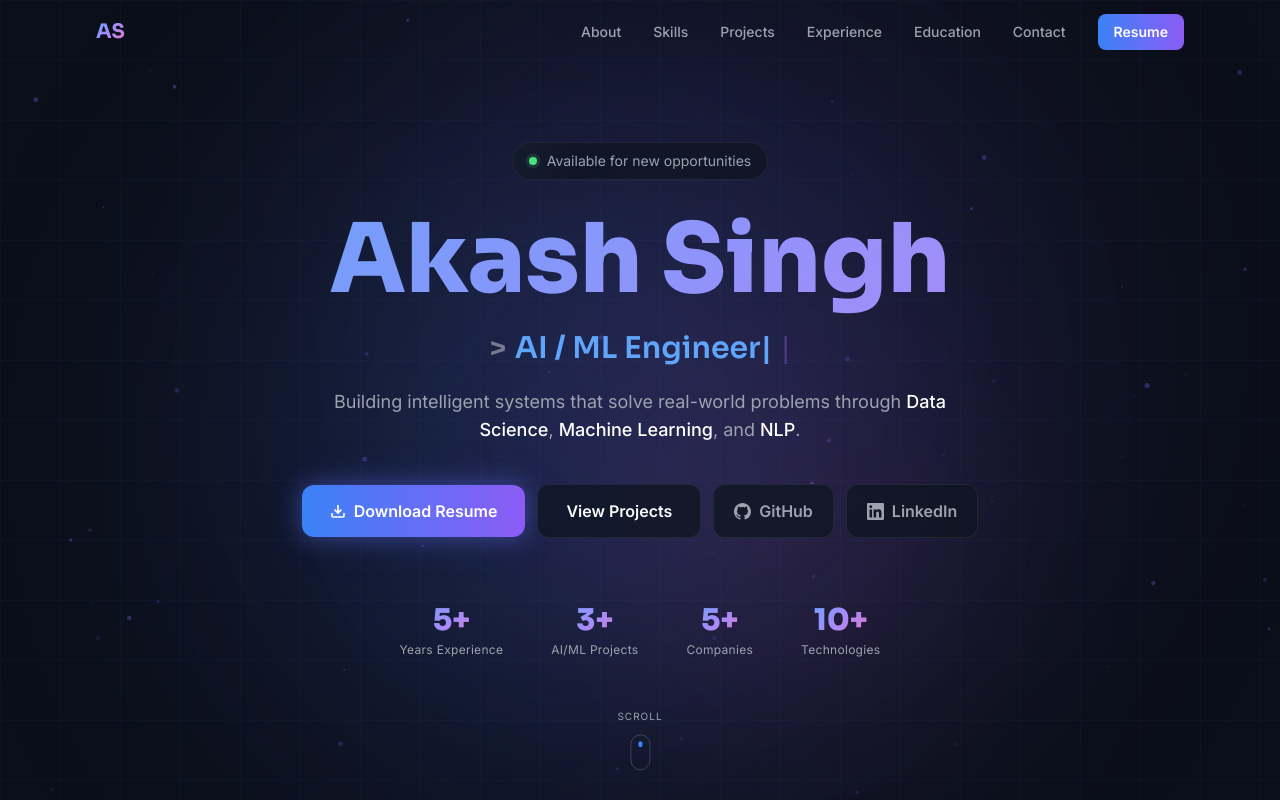
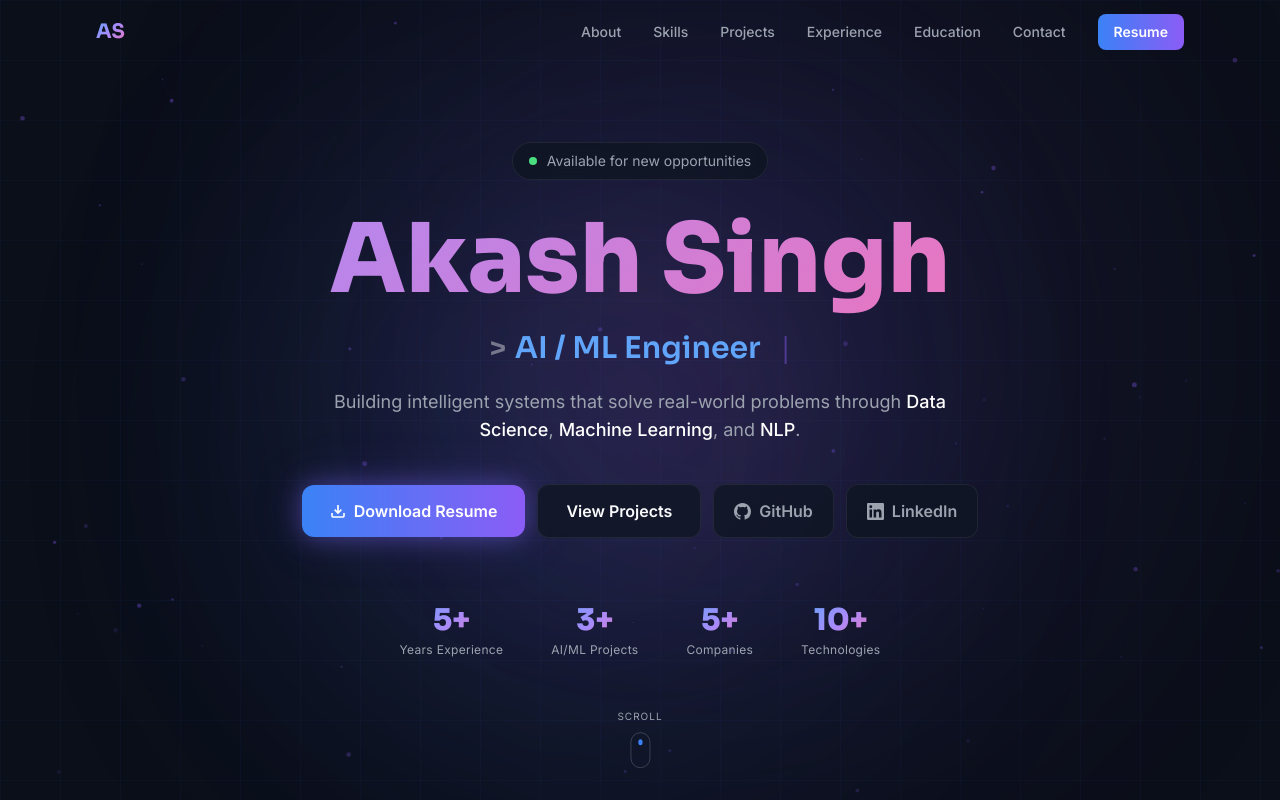
Before and after one commit to Rajputakash10-ux/skyportfolio-web, a Next.js app: page / in a window 1280 px wide. Shown: the top 800 px of the page. Built offline with nearby package versions, Linux system fonts and the light colour scheme.

Commit message:
perf: remove loader, fix non-composited animations, improve accessibility

```diff
--- a/next.config.mjs
+++ b/next.config.mjs
@@ -1,4 +1,21 @@
 /** @type {import('next').NextConfig} */
-const nextConfig = {};
+const nextConfig = {
+  async headers() {
+    return [
+      {
+        source: "/(.*)",
+        headers: [
+          { key: "X-Content-Type-Options", value: "nosniff" },
+          { key: "X-Frame-Options", value: "DENY" },
+          { key: "X-XSS-Protection", value: "1; mode=block" },
+        ],
+      },
+      {
+        source: "/resume.pdf",
+        headers: [{ key: "Cache-Control", value: "public, max-age=31536000, immutable" }],
+      },
+    ];
+  },
+};
 
 export default nextConfig;
--- a/src/app/globals.css
+++ b/src/app/globals.css
@@ -130,6 +130,22 @@
   100% { transform: translateY(100vh); opacity: 0; }
 }
 
+@keyframes orb-pulse-blue {
+  0%, 100% { opacity: 0.15; transform: scale(1); }
+  50%       { opacity: 0.25; transform: scale(1.15); }
+}
+@keyframes orb-pulse-purple {
+  0%, 100% { opacity: 0.12; transform: scale(1); }
+  50%       { opacity: 0.2;  transform: scale(1.2); }
+}
+@keyframes orb-pulse-pink {
+  0%, 100% { opacity: 0.08; transform: scale(1) translate(-50%, -50%); }
+  50%       { opacity: 0.14; transform: scale(1.1) translate(-50%, -50%); }
+}
+.orb-blue   { opacity: 0.15; will-change: transform, opacity; animation: orb-pulse-blue   8s ease-in-out infinite; }
+.orb-purple { opacity: 0.12; will-change: transform, opacity; animation: orb-pulse-purple 10s ease-in-out infinite 2s; }
+.orb-pink   { opacity: 0.08; will-change: transform, opacity; animation: orb-pulse-pink    6s ease-in-out infinite 1s; }
+
 @layer utilities {
   .text-balance { text-wrap: balance; }
 }
--- a/src/app/layout.tsx
+++ b/src/app/layout.tsx
@@ -3,8 +3,8 @@
 import "./globals.css";
 import type { ReactNode } from "react";
 
-const inter = Inter({ subsets: ["latin"], variable: "--font-inter" });
-const sora = Sora({ subsets: ["latin"], variable: "--font-sora", weight: ["300","400","600","700","800"] });
+const inter = Inter({ subsets: ["latin"], variable: "--font-inter", display: "swap" });
+const sora = Sora({ subsets: ["latin"], variable: "--font-sora", weight: ["300","400","600","700","800"], display: "swap" });
 
 export const metadata: Metadata = {
   title: "Akash Singh | Data Scientist & AI/ML Engineer",
--- a/src/app/page.tsx
+++ b/src/app/page.tsx
@@ -1,8 +1,4 @@
-"use client";
-import { useState, useEffect } from "react";
-import { motion, AnimatePresence } from "framer-motion";
 import dynamic from "next/dynamic";
-
 import Navbar from "@/components/Navbar";
 import ScrollProgress from "@/components/ScrollProgress";
 import BackToTop from "@/components/BackToTop";
@@ -18,47 +14,8 @@
 
 const ParticleBackground = dynamic(() => import("@/components/ParticleBackground"), { ssr: false });
 
-function Loader() {
+export default function Home() {
   return (
-    <motion.div
-      exit={{ opacity: 0 }}
-      transition={{ duration: 0.4 }}
-      className="fixed inset-0 z-[9999] bg-[#0B0F19] flex flex-col items-center justify-center gap-5"
-    >
-      {/* Spinning ring */}
-      <div className="relative w-16 h-16">
-        <motion.div
-          animate={{ rotate: 360 }}
-          transition={{ duration: 1.2, repeat: Infinity, ease: "linear" }}
-          className="absolute inset-0 rounded-full border-[3px] border-transparent border-t-[#3B82F6] border-r-[#8B5CF6]"
-        />
-        <div className="absolute inset-2 rounded-full bg-[#0B0F19] flex items-center justify-center text-xl">
-          🤖
-        </div>
-      </div>
-      <motion.p
-        animate={{ opacity: [0.5, 1, 0.5] }}
-        transition={{ duration: 1.5, repeat: Infinity }}
-        className="font-sora font-bold text-base gradient-text tracking-wide"
-      >
-        Akash Singh
-      </motion.p>
-      <p className="text-[#9CA3AF] text-xs tracking-widest uppercase">Loading Portfolio...</p>
-    </motion.div>
-  );
-}
-
-export default function Home() {
-  const [loading, setLoading] = useState(true);
-  useEffect(() => {
-    const t = setTimeout(() => setLoading(false), 1600);
-    return () => clearTimeout(t);
-  }, []);
-
-  return (
-    <>
-      <AnimatePresence>{loading && <Loader />}</AnimatePresence>
-      {!loading && (
     <>
       <ScrollProgress />
       <ParticleBackground />
@@ -76,7 +33,5 @@
       <Footer />
       <BackToTop />
     </>
-      )}
-    </>
   );
 }
--- a/src/components/ParticleBackground.tsx
+++ b/src/components/ParticleBackground.tsx
@@ -88,7 +88,7 @@
     <canvas
       ref={canvasRef}
       className="fixed inset-0 pointer-events-none z-0"
-      style={{ opacity: 0.6 }}
+      style={{ opacity: 0.6, willChange: "transform" }}
     />
   );
 }
--- a/src/sections/Hero.tsx
+++ b/src/sections/Hero.tsx
@@ -22,23 +22,11 @@
         }}
       />
 
-      {/* Gradient orbs */}
+      {/* Gradient orbs — CSS animations to avoid non-composited JS animations */}
       <div className="absolute inset-0 overflow-hidden pointer-events-none">
-        <motion.div
-          animate={{ scale: [1, 1.15, 1], opacity: [0.15, 0.25, 0.15] }}
-          transition={{ duration: 8, repeat: Infinity, ease: "easeInOut" }}
-          className="absolute top-1/4 left-1/4 w-[500px] h-[500px] bg-[#3B82F6] rounded-full blur-[140px]"
-        />
-        <motion.div
-          animate={{ scale: [1, 1.2, 1], opacity: [0.12, 0.2, 0.12] }}
-          transition={{ duration: 10, repeat: Infinity, ease: "easeInOut", delay: 2 }}
-          className="absolute bottom-1/4 right-1/4 w-[500px] h-[500px] bg-[#8B5CF6] rounded-full blur-[140px]"
-        />
-        <motion.div
-          animate={{ scale: [1, 1.1, 1], opacity: [0.08, 0.14, 0.08] }}
-          transition={{ duration: 6, repeat: Infinity, ease: "easeInOut", delay: 1 }}
-          className="absolute top-1/2 left-1/2 -translate-x-1/2 -translate-y-1/2 w-72 h-72 bg-[#EC4899] rounded-full blur-[120px]"
-        />
+        <div className="orb-blue absolute top-1/4 left-1/4 w-[500px] h-[500px] bg-[#3B82F6] rounded-full blur-[140px]" />
+        <div className="orb-purple absolute bottom-1/4 right-1/4 w-[500px] h-[500px] bg-[#8B5CF6] rounded-full blur-[140px]" />
+        <div className="orb-pink absolute top-1/2 left-1/2 -translate-x-1/2 -translate-y-1/2 w-72 h-72 bg-[#EC4899] rounded-full blur-[120px]" />
       </div>
 
       {/* Main content */}
@@ -110,17 +98,19 @@
           <a
             href="https://github.com/Rajputakash10-ux"
             target="_blank" rel="noopener noreferrer"
+            aria-label="GitHub profile"
             className="px-5 py-3.5 rounded-xl font-semibold glass border border-white/10 hover:border-white/25 hover:scale-105 transition-all duration-200 flex items-center gap-2 text-[#9CA3AF] hover:text-white"
           >
-            <svg width="17" height="17" viewBox="0 0 24 24" fill="currentColor"><path d="M12 0C5.37 0 0 5.37 0 12c0 5.31 3.435 9.795 8.205 11.385.6.105.825-.255.825-.57 0-.285-.015-1.23-.015-2.235-3.015.555-3.795-.735-4.035-1.41-.135-.345-.72-1.41-1.23-1.695-.42-.225-1.02-.78-.015-.795.945-.015 1.62.87 1.845 1.23 1.08 1.815 2.805 1.305 3.495.99.105-.78.42-1.305.765-1.605-2.67-.3-5.46-1.335-5.46-5.925 0-1.305.465-2.385 1.23-3.225-.12-.3-.54-1.53.12-3.18 0 0 1.005-.315 3.3 1.23.96-.27 1.98-.405 3-.405s2.04.135 3 .405c2.295-1.56 3.3-1.23 3.3-1.23.66 1.65.24 2.88.12 3.18.765.84 1.23 1.905 1.23 3.225 0 4.605-2.805 5.625-5.475 5.925.435.375.81 1.095.81 2.22 0 1.605-.015 2.895-.015 3.3 0 .315.225.69.825.57A12.02 12.02 0 0024 12c0-6.63-5.37-12-12-12z"/></svg>
+            <svg width="17" height="17" viewBox="0 0 24 24" fill="currentColor" aria-hidden="true"><path d="M12 0C5.37 0 0 5.37 0 12c0 5.31 3.435 9.795 8.205 11.385.6.105.825-.255.825-.57 0-.285-.015-1.23-.015-2.235-3.015.555-3.795-.735-4.035-1.41-.135-.345-.72-1.41-1.23-1.695-.42-.225-1.02-.78-.015-.795.945-.015 1.62.87 1.845 1.23 1.08 1.815 2.805 1.305 3.495.99.105-.78.42-1.305.765-1.605-2.67-.3-5.46-1.335-5.46-5.925 0-1.305.465-2.385 1.23-3.225-.12-.3-.54-1.53.12-3.18 0 0 1.005-.315 3.3 1.23.96-.27 1.98-.405 3-.405s2.04.135 3 .405c2.295-1.56 3.3-1.23 3.3-1.23.66 1.65.24 2.88.12 3.18.765.84 1.23 1.905 1.23 3.225 0 4.605-2.805 5.625-5.475 5.925.435.375.81 1.095.81 2.22 0 1.605-.015 2.895-.015 3.3 0 .315.225.69.825.57A12.02 12.02 0 0024 12c0-6.63-5.37-12-12-12z"/></svg>
             GitHub
           </a>
           <a
             href="https://www.linkedin.com/in/akash-rajput-9433aa368/"
             target="_blank" rel="noopener noreferrer"
+            aria-label="LinkedIn profile"
             className="px-5 py-3.5 rounded-xl font-semibold glass border border-white/10 hover:border-[#3B82F6]/50 hover:scale-105 transition-all duration-200 flex items-center gap-2 text-[#9CA3AF] hover:text-white"
           >
-            <svg width="17" height="17" viewBox="0 0 24 24" fill="currentColor"><path d="M20.447 20.452h-3.554v-5.569c0-1.328-.027-3.037-1.852-3.037-1.853 0-2.136 1.445-2.136 2.939v5.667H9.351V9h3.414v1.561h.046c.477-.9 1.637-1.85 3.37-1.85 3.601 0 4.267 2.37 4.267 5.455v6.286zM5.337 7.433a2.062 2.062 0 01-2.063-2.065 2.064 2.064 0 112.063 2.065zm1.782 13.019H3.555V9h3.564v11.452zM22.225 0H1.771C.792 0 0 .774 0 1.729v20.542C0 23.227.792 24 1.771 24h20.451C23.2 24 24 23.227 24 22.271V1.729C24 .774 23.2 0 22.222 0h.003z"/></svg>
+            <svg width="17" height="17" viewBox="0 0 24 24" fill="currentColor" aria-hidden="true"><path d="M20.447 20.452h-3.554v-5.569c0-1.328-.027-3.037-1.852-3.037-1.853 0-2.136 1.445-2.136 2.939v5.667H9.351V9h3.414v1.561h.046c.477-.9 1.637-1.85 3.37-1.85 3.601 0 4.267 2.37 4.267 5.455v6.286zM5.337 7.433a2.062 2.062 0 01-2.063-2.065 2.064 2.064 0 112.063 2.065zm1.782 13.019H3.555V9h3.564v11.452zM22.225 0H1.771C.792 0 0 .774 0 1.729v20.542C0 23.227.792 24 1.771 24h20.451C23.2 24 24 23.227 24 22.271V1.729C24 .774 23.2 0 22.222 0h.003z"/></svg>
             LinkedIn
           </a>
         </motion.div>
```
Lines whose indentation alone changed are shown as unchanged.
